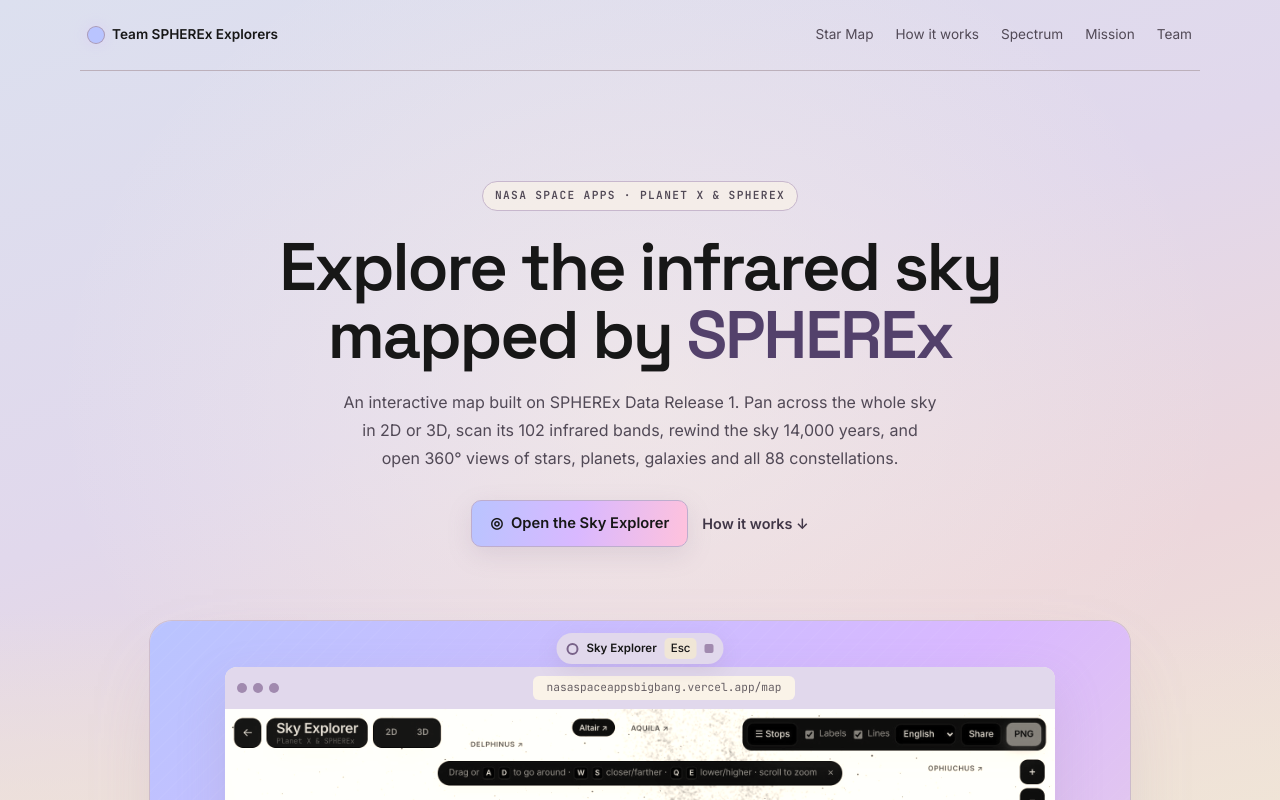
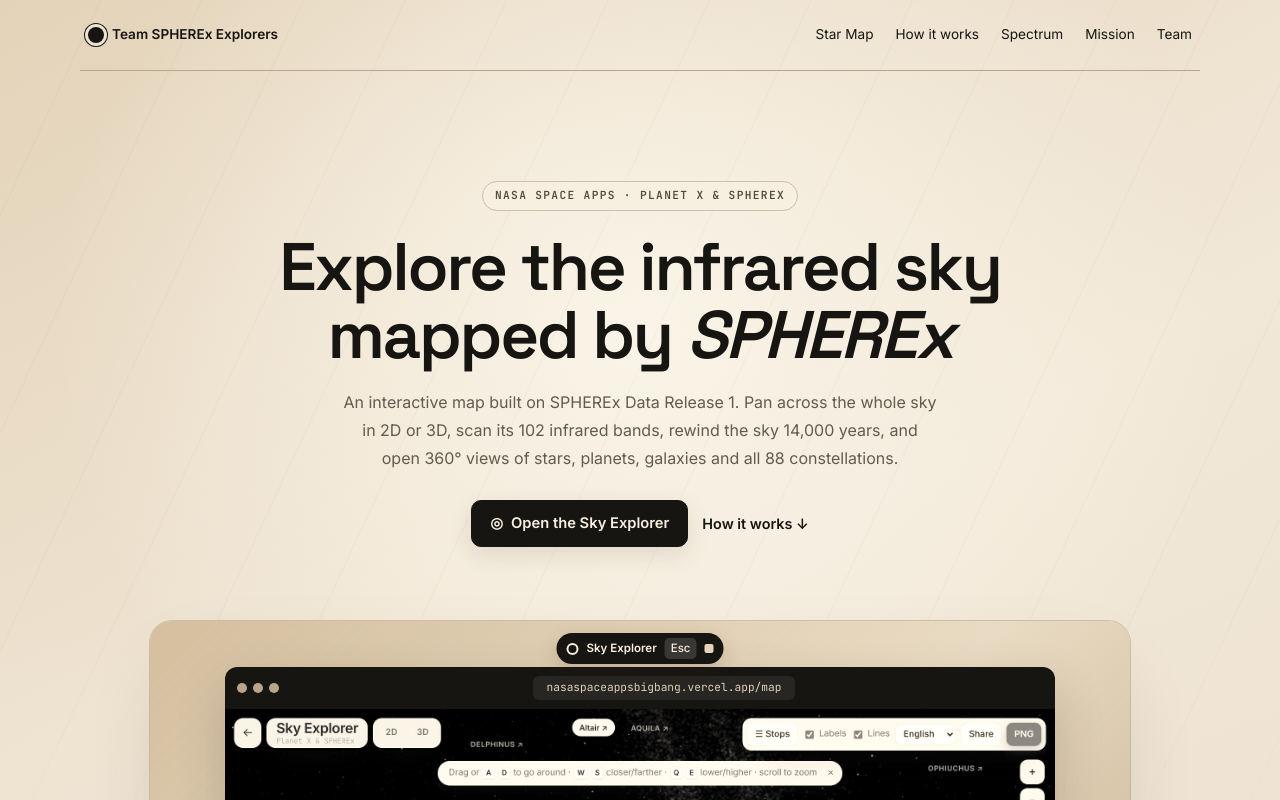
Before and after one commit to natesumcad-tech/spaceappsspherex, a Next.js app: page / in a window 1280 px wide. Shown: the top 800 px of the page. Built offline with nearby package versions, Linux system fonts and the light colour scheme.

Commit message:
Give homepage a warm beige and black visual theme

```diff
--- a/app/home.css
+++ b/app/home.css
@@ -450,3 +450,52 @@
 .h-final { background: linear-gradient(135deg, #dce0ef, #e1d8ec 50%, #ecd7dc); }
 .home .h-final h2, .home .h-final em { color: #171717; }
 .h-final-label { color: #514956; }
+
+/* Beige and black: warm paper, crisp ink, and restrained contrast. */
+:root:has(.home) body { background: #eee3d1; }
+.home { --text: #171512; --muted: #625b50; --faint: #756b5d; --surface: #f7efdf; --border: #cfc0a9; --bg: #e5d7bf; --accent: #171512; --accent-2: #171512; --warm: #62513b; --lav: #e5d7bf; --sky: #e5d7bf; --pink: #eaddc8; --mint: #e6d9c3; --butter: #e1d0b4; --ir-gradient: linear-gradient(90deg, #171512, #b89c73); background: #eee3d1; }
+.h-hero { background: #eee3d1; }
+.h-sky { background: radial-gradient(ellipse at 50% 35%, #faf4e8, transparent 65%), linear-gradient(150deg, #e3d3b9, #f2e8d8 60%, #eee3d1); }
+.h-sky::before { background: repeating-linear-gradient(115deg, transparent 0 90px, #6b543408 91px 92px); filter: none; opacity: 1; }
+.h-sky::after { background: linear-gradient(180deg, transparent 65%, #eee3d1 100%); }
+.h-nav { color: #171512; border-bottom-color: #b8a68b; }
+.h-logo-mark { background: #171512; box-shadow: 0 0 0 3px #eee3d1, 0 0 0 4px #171512; }
+.h-links a, .h-links a:hover { color: #171512; }
+.home .h-hero h1, .home .h-hero h1 em { color: #171512; text-shadow: none; }
+.home .h-hero h1 em { font-style: italic; }
+.h-lede { color: #625b50; text-shadow: none; }
+.h-kicker { background: #f7efdf; border-color: #cfc0a9; color: #514a40; }
+.h-hero .h-btn-ghost, .h-hero .h-btn-ghost:hover { color: #171512 !important; }
+.h-btn, .h-hero .h-btn, .h-final .h-btn { background: #171512; color: #f7efdf !important; border-color: #171512; box-shadow: 0 8px 24px #392a181c; }
+.h-btn:hover { background: #332e26; box-shadow: 0 10px 28px #392a1826; }
+.h-stage { box-shadow: 0 30px 80px -35px #392a1844, 0 0 0 1px #cfc0a9; }
+.h-wallpaper { background: linear-gradient(135deg, #d4bf9e, #e9dbc3 55%, #bfaa89); }
+.h-pill, .h-chrome { background: #171512; color: #f7efdf; }
+.h-pill { box-shadow: 0 6px 20px #392a182b; }
+.h-pill-dot { border-color: #f7efdf; }
+.h-pill-key { background: #ffffff26; }
+.h-pill-sq { background: #e3d3b9; }
+.h-window, .h-panel-window { background: #f7efdf; box-shadow: 0 20px 50px #392a1833; }
+.h-chrome > span, .h-chrome > span:nth-child(2), .h-chrome > span:nth-child(3) { background: #b8a68b; }
+.h-url { background: #ffffff12; color: #e3d3b9; }
+.h-chrome.light { background: #dfceb2; }
+.h-chrome.light .h-url { background: #f7efdf; color: #625b50; }
+.h-card-color { background: #171512; }
+.h-card-color h3, .h-card-color p, .h-counter, .h-counter strong { color: #f7efdf; }
+.h-bars i { background: #d6be98; }
+.home kbd, .h-card-light, .h-features li, .home .explorer, .h-box, .h-team li, .h-resources a { background: #f7efdf; }
+.h-goal { background: #f7efdf !important; }
+.h-mini { border-color: #cfc0a9; box-shadow: 0 -10px 30px #392a1826; }
+.h-mini img, .h-window img, .h-panel-window img { filter: grayscale(1) sepia(.2); }
+.h-mini-blur img { filter: grayscale(1) sepia(.2) blur(1.5px); }
+.h-panel { background: linear-gradient(150deg, #dfceb2, #eee3d1); }
+.h-stat, .h-stat:nth-child(1), .h-stat:nth-child(2), .h-stat:nth-child(3), .h-stat:nth-child(4) { background: #e5d7bf; }
+.h-goal.tint-0::before, .h-goal.tint-1::before, .h-goal.tint-2::before, .h-goal.tint-3::before { background: #171512; }
+.h-tags li { background: #e5d7bf; color: #171512; }
+.home .segmented { background: #e5d7bf; }
+.home .segmented button[aria-selected="true"] { background: #171512; color: #f7efdf; }
+.home .explorer-plot .band-dot { fill: #171512; }
+.home .explorer-plot rect { fill: #b89c73; }
+.h-final { background: #dcccaf; border: 1px solid #c1ac8c; }
+.home .h-final h2, .home .h-final em { color: #171512; }
+.h-final-label { color: #625b50; }
```
